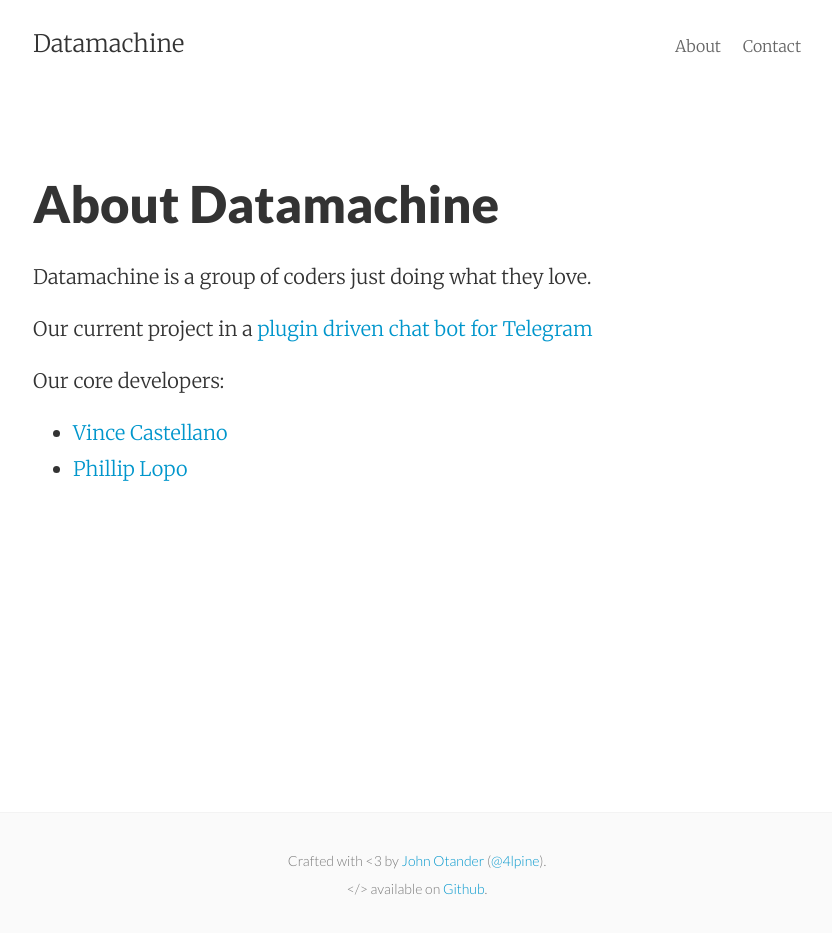
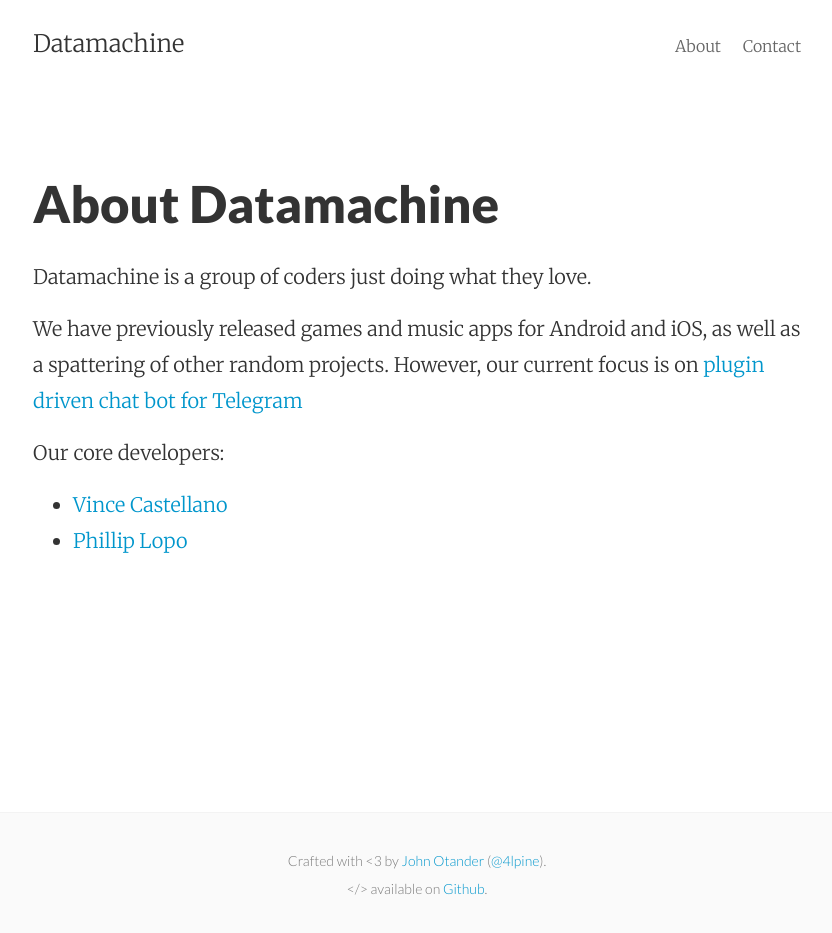
Before and after one commit to datamachine/datamachine.github.io, a Jekyll site: the page built from about.md, in a window 1280 px wide. Shown: the whole page, without its empty margins (223-1055 px from the left). Built offline with Jekyll 4.4.1, drawn with Linux system fonts in a browser that asks for light colours; Markdown is read by kramdown in place of the engine named in the settings.

Commit message:
updating about

```diff
--- a/about.md
+++ b/about.md
@@ -6,7 +6,7 @@
 
 Datamachine is a group of coders just doing what they love.
 
-Our current project in a [plugin driven chat bot for Telegram](https://github.com/datamachine/telegram-pybot)
+We have previously released games and music apps for Android and iOS, as well as a spattering of other random projects. However, our current focus is on [plugin driven chat bot for Telegram](https://github.com/datamachine/telegram-pybot)
 
 Our core developers:
 
```
